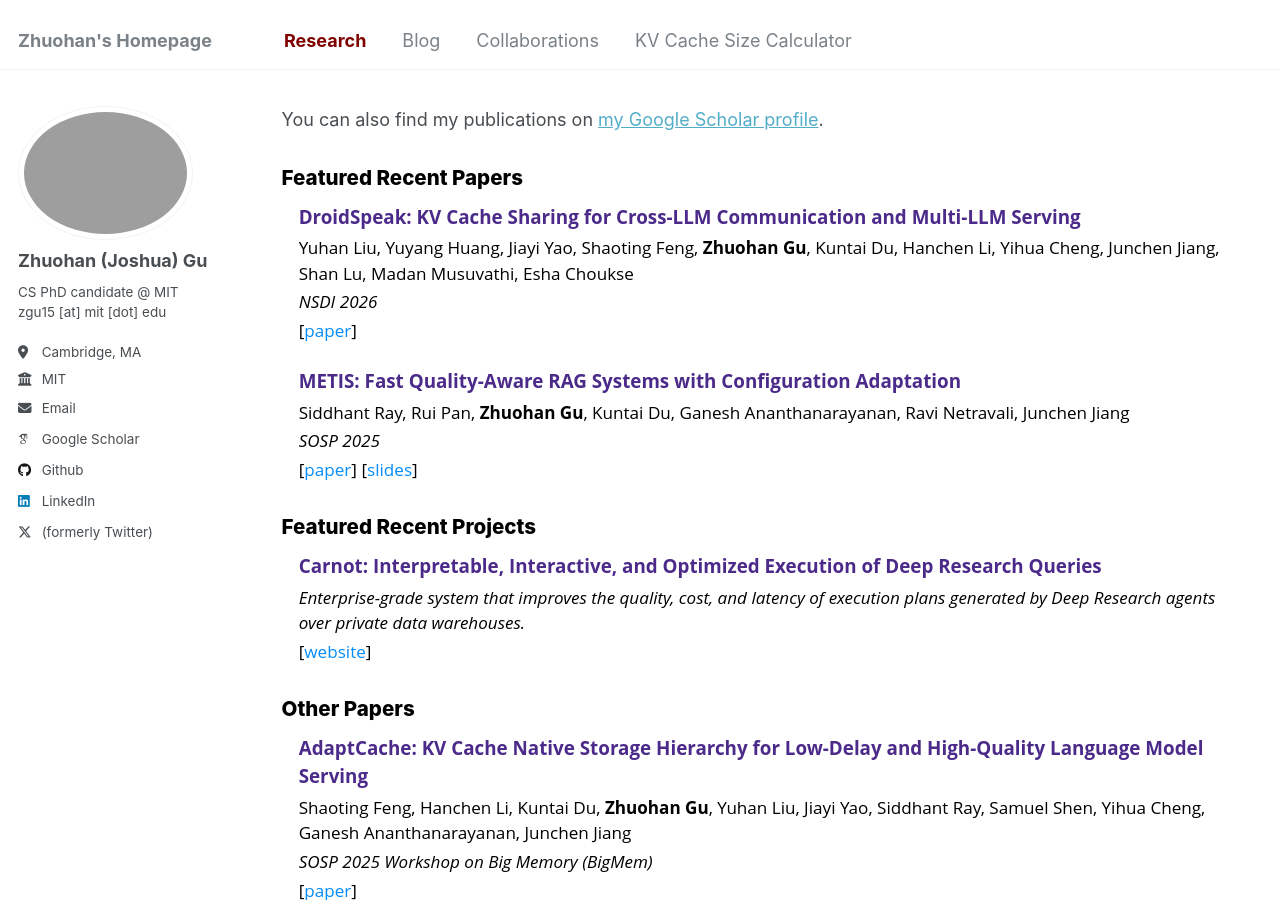
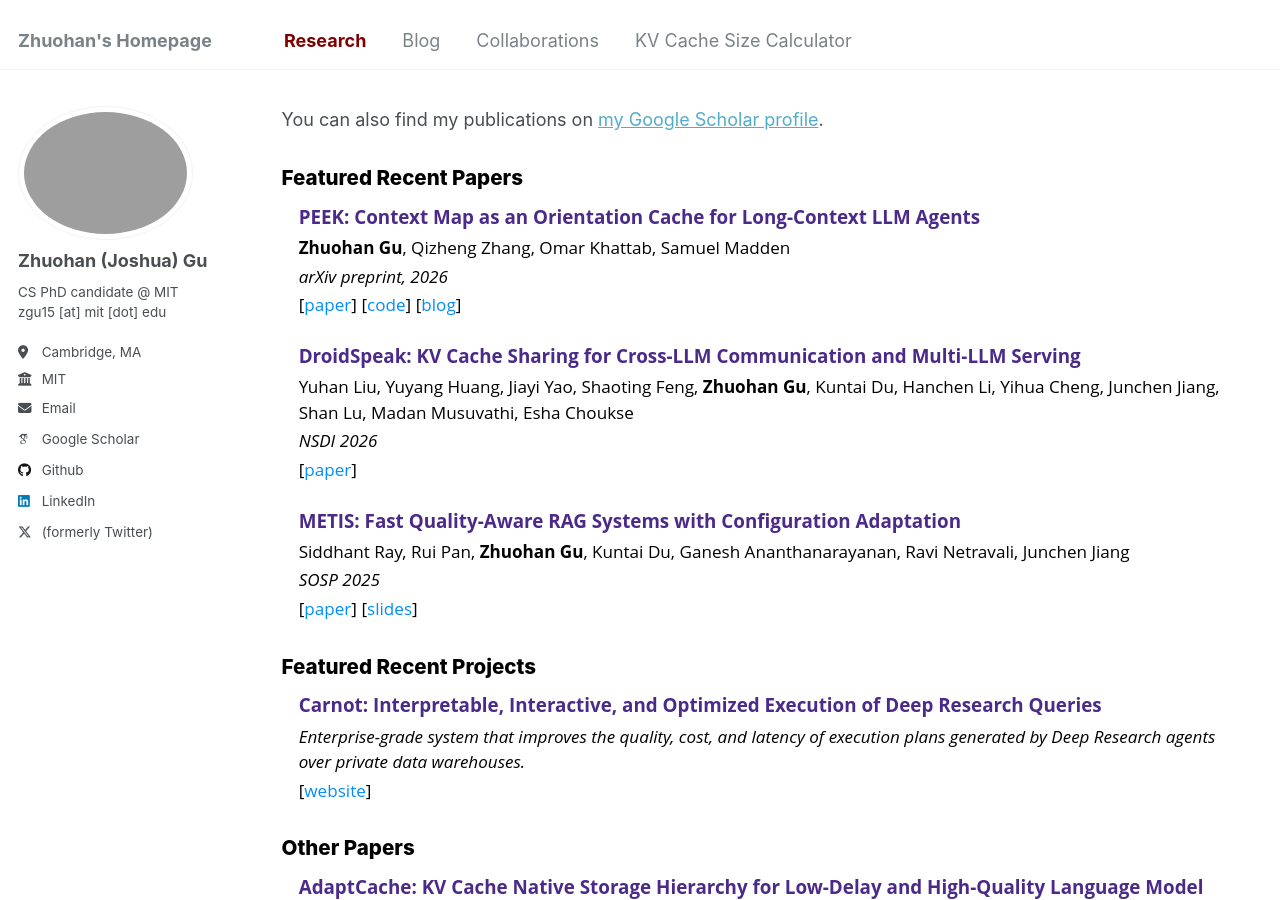
Before and after one commit to zhuohangu/zhuohangu.github.io, a Jekyll site: the page built from _pages/research.html, in a window 1280 px wide and 900 px high. Built offline with Jekyll 4.4.1, drawn with Linux system fonts in a browser that asks for light colours; some web fonts are replaced.

Commit message:
update Research - peek

```diff
--- a/_pages/research.html
+++ b/_pages/research.html
@@ -55,6 +55,16 @@ author_profile: true
 <div class="research-section">
   <h3>Featured Recent Papers</h3>
   <ul class="cvlist">
+    <li class="cvitem">
+      <div class="cvitem-title">PEEK: Context Map as an Orientation Cache for Long-Context LLM Agents</div>
+      <div class="authorlist"><b class="me">Zhuohan Gu</b>, Qizheng Zhang, Omar Khattab, Samuel Madden</div>
+      <div class="venue">arXiv preprint, 2026</div>
+      <div class="links">
+        [<a href="https://arxiv.org/abs/2605.19932">paper</a>]
+        [<a href="https://github.com/zhuohangu/peek">code</a>]
+        [<a href="https://zhuohangu.github.io/blog-post-peek/">blog</a>]
+      </div>
+    </li>
     <li class="cvitem">
       <div class="cvitem-title">DroidSpeak: KV Cache Sharing for Cross-LLM Communication and Multi-LLM Serving</div>
       <div class="authorlist">Yuhan Liu, Yuyang Huang, Jiayi Yao, Shaoting Feng, <b class="me">Zhuohan Gu</b>, Kuntai Du, Hanchen Li, Yihua Cheng, Junchen Jiang, Shan Lu, Madan Musuvathi, Esha Choukse</div>
```
